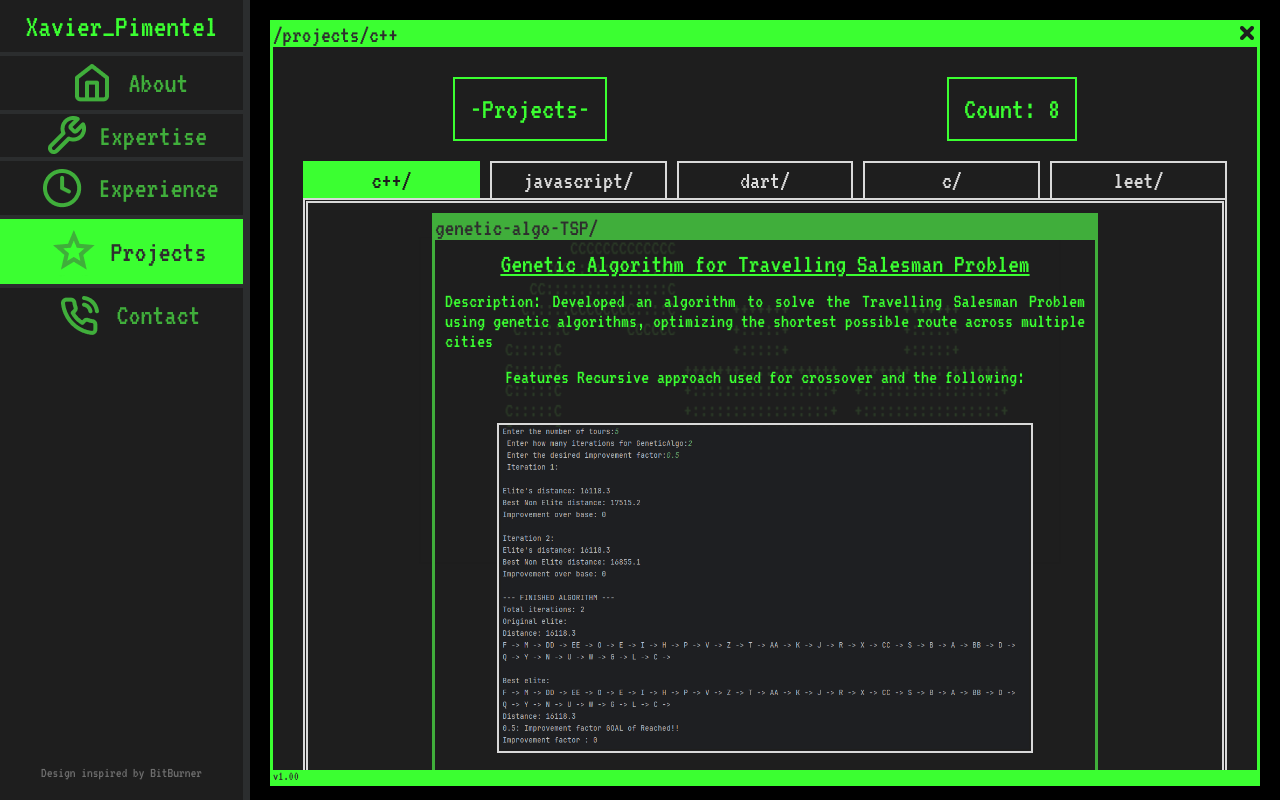
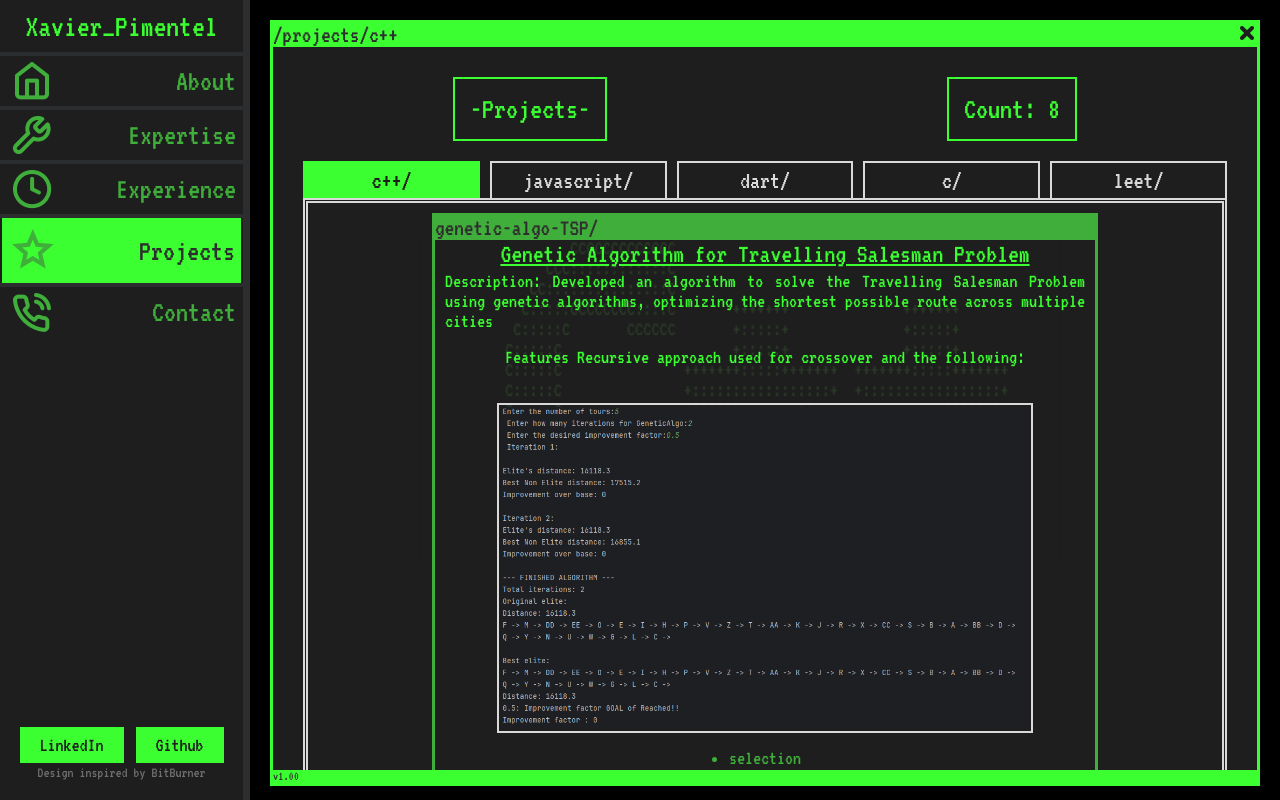
Before and after one commit to XavierPim/porto_folio, a React (Create React App) app: page /projects in a window 1280 px wide. Built offline with nearby package versions, Linux system fonts and the light colour scheme.

Commit message:
added nav links fixed landing page button look

```diff
--- a/src/components/content-small-screen.css
+++ b/src/components/content-small-screen.css
@@ -30,7 +30,6 @@
 	font-size: 27px;
 	margin: 0px;
 	text-decoration: underline;
-	padding: 10px;
 }
 
 .small_sub_title {
--- a/src/components/sidebar.css
+++ b/src/components/sidebar.css
@@ -41,19 +41,20 @@
 .navbar_ul>li>*{
     font-size: 30px;
     display: flex;
-    justify-content: center;
+    justify-content: space-between;
     align-items: center;
     color:#40AE3B;
-    text-decoration: none;
     width: 100%;
-    padding: 2px;
-    margin:0;
+    padding: 0 5px;
+    margin:0 2px;
 }
 
-.navbar_ul>li>*>*{
-    margin: 0 12px;
-    height: 100%;
+.navbar_ul>li>img{
+    width: 120px;
+    height: 120px;
+    margin:0
 }
+
 
 .navbar_ul>li>*.active {
     background-color: #3BFF31;
@@ -77,13 +78,18 @@
 }
 
 .sidebar-footer {
-    margin-top: auto; /* Pushes the footer to the bottom */
+    margin-top: auto;
     padding: 10px;
     text-align: center;
+    font-size: 0.9em;
+    display: flex;
+    flex-direction: column;
+}
+.sidebar-footer-link{
     color: #6e6e6e;
-    font-size: 0.9em;
 }
-.sidebar-footer:hover{
+
+.sidebar-footer-link:hover{
     text-shadow: 0 0 10px white, 0 0 20px white, 0 0 30px white;
     color: white;
 }
--- a/src/components/sidebar.js
+++ b/src/components/sidebar.js
@@ -52,7 +52,13 @@ function Sidebar() {
                     </NavLink>
                 </li>
             </ul>
-            <a href="https://store.steampowered.com/app/1812820/Bitburner/" className="sidebar-footer" target="_blank" rel="noopener noreferrer">Design inspired by BitBurner</a>
+            <div className="sidebar-footer">
+                <div>
+						<a className="box-link" href="https://github.com/XavierPim" target="_blank" rel="noopener noreferrer">LinkedIn</a>
+						<a className="box-link" href="https://github.com/XavierPim"  target="_blank" rel="noopener noreferrer">Github</a>
+                </div>
+            <a href="https://store.steampowered.com/app/1812820/Bitburner/"  className="sidebar-footer-link" target="_blank" rel="noopener noreferrer">Design inspired by BitBurner</a>
+            </div>
         </div>
     );
 }
--- a/src/css/welcome.css
+++ b/src/css/welcome.css
@@ -40,30 +40,38 @@
   white-space: nowrap;
   margin: 0 auto;
   letter-spacing: .01em;
-  max-width: 9.5em;
+  max-width: 15em;
   animation:
-    typing 12s steps(36, end),
+    typing 8s steps(60, end),
     blink-caret 1s step-end infinite;
 }
 
 
 #typewriter.visible {
-  opacity: 1; /* Ensure typewriter is visible during its animation */
+  opacity: 1;
 }
 
 h1 {
   font-weight: normal;
-  font-size: 50px;
+  font-size: 40px;
 }
 
 .enter {
   animation: breathing 3s ease-in-out infinite;
   transition: text-shadow 1s ease-in-out, color 1s ease-in-out;
+  padding: 4px 10px;
+  margin:0 auto;
   cursor: pointer;
+  background-color: black;
+  max-width: 130px;
+  border: 2px dashed #3BFF31;
+  border-radius: 10px;
 }
 
 .enter:hover {
-  color: #fff; /* Change text color on hover */
+  color: #fff;
+  border-color: #fff;
+  transition: box-shadow 1s ease-in-out, color 1s ease-in-out;
   text-shadow: 0 0 10px rgba(255, 255, 255, 0.8),
                0 0 20px rgba(255, 255, 255, 0.6),
                0 0 30px rgba(255, 255, 255, 0.4);
--- a/src/pages/welcome.js
+++ b/src/pages/welcome.js
@@ -70,7 +70,7 @@ function Welcome() {
 
             <pre className={`ascii-art-welcome ${animationComplete ? 'visible' : ''}`}>{worldMap}</pre>
 
-            <h1 id="typewriter" className={animationComplete ? 'visible' : ''}>Welcome to my portfolio</h1>
+            <h1 id="typewriter" className={animationComplete ? 'visible' : ''}>Hello World! Welcome to my portfolio</h1>
 
             <h1 className={`enter ${animationComplete ? 'visible' : ''}`} onClick={handleEnterClick}>&lt;enter/&gt;</h1>
 
```
Also changed, not shown: package.json (+47 -1 lines), src/components/icons/Tool_Active.png, src/components/icons/Wrench.png.
